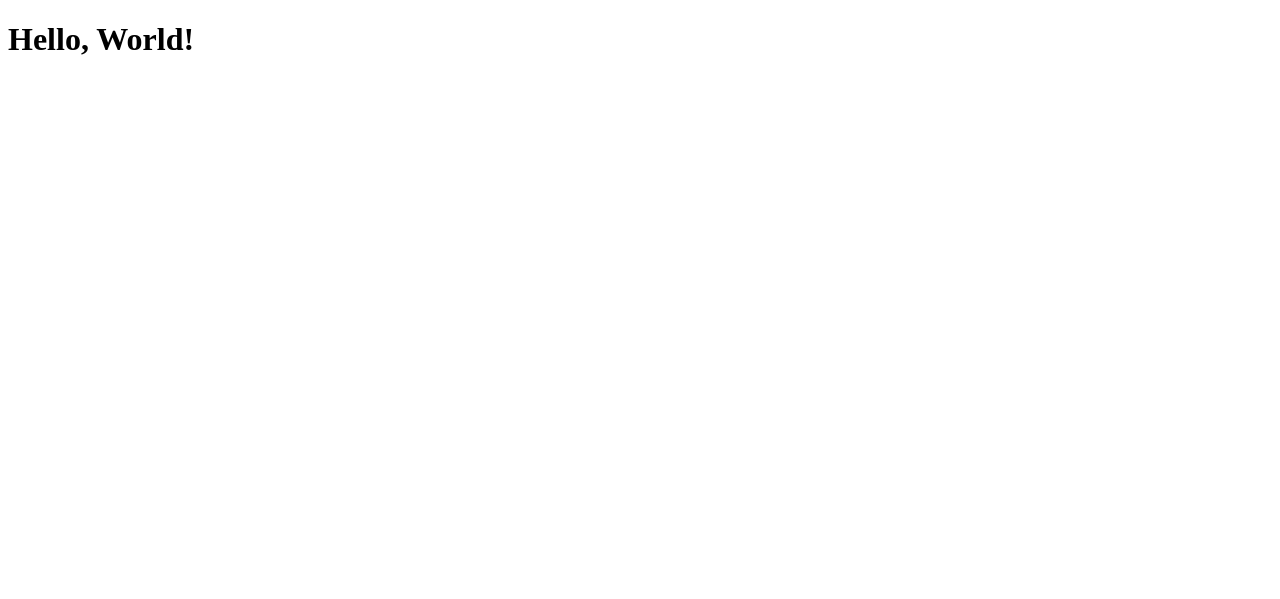
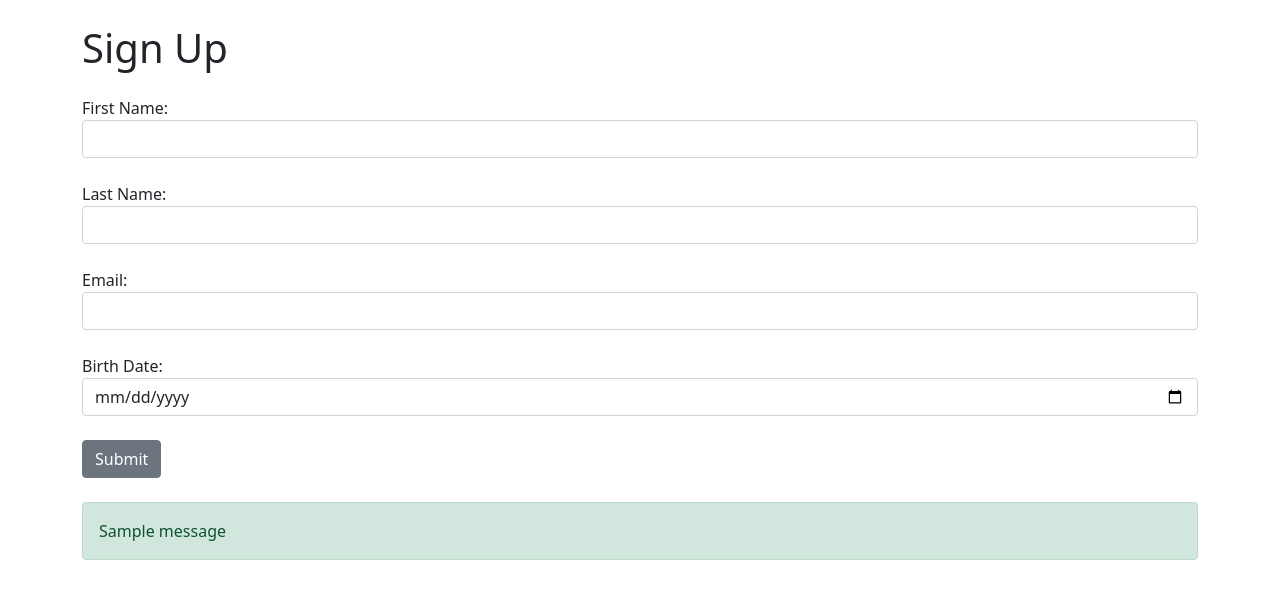
Before and after one commit to a-298/django_website, a Django app: page / in a window 1280 px wide. Before the commit the part shown is almost empty. Shown: the top 599 px of the page. Run offline with Django 5.2, Linux system fonts and the light colour scheme; tables that the repository leaves empty hold one stand-in row (values such as "Sample post"); one stand-in notice (Sample message) is shown.

Commit message:
Created a form model

```diff
--- a/UserApp/templates/index.html
+++ b/UserApp/templates/index.html
@@ -1,10 +1,42 @@
-<!DOCTYPE html>
-<html lang="en">
-<head>
-    <meta charset="UTF-8">
-    <title>Hello, World!</title>
-</head>
-<body>
-    <h1>Hello, World!</h1>
-</body>
+<!doctype html>
+<html>
+    <head>
+        <meta charset="utf-8">
+        <meta name="viewport" content="width=device-width, initial-scale=1, shrink-to-fit=no">
+        <link rel="stylesheet" href="https://cdn.jsdelivr.net/npm/bootstrap@5.1.3/dist/css/bootstrap.min.css">
+    </head>
+    <body>
+        <div class="container">
+            <h1 class="mt-4 mb-4">Sign Up</h1>
+            <form method="post">
+                {% csrf_token %}
+                <div class="form-group mb-4">
+                    <label for="first_name">First Name:</label>
+                    <input class="form-control" type="text" id="first_name" name="first_name" required>
+                </div>
+                <div class="form-group mb-4">
+                    <label for="last_name">Last Name:</label>
+                    <input class="form-control" type="text" id="last_name" name="last_name" required>
+                </div>
+                <div class="form-group mb-4">
+                    <label for="email">Email:</label>
+                    <input class="form-control" type="email" id="email" name="email" required>
+                </div>
+                <div class="form-group mb-4">
+                    <label for="date">Birth Date:</label>
+                    <input class="form-control" type="date" id="date" name="birth_date" required>
+                </div>
+                <button class="btn btn-secondary mb-4" type="submit">Submit</button>
+                {% if messages %}
+                <div class="alert alert-success">
+                    {% for message in messages %}
+                        {{ message }}
+                    {% endfor %}
+                </div>
+                {% endif %}
+            </form>
+        </div>
+        <script src="https://code.jquery.com/jquery-3.6.0.min.js"></script>
+        <script src="https://cdn.jsdelivr.net/npm/bootstrap@5.1.3/dist/js/bootstrap.min.js"></script>
+    </body>
 </html>
--- a/UserApp/views.py
+++ b/UserApp/views.py
@@ -1,5 +1,13 @@
 from django.shortcuts import render
+from .forms import ContactForm
 
 
 def index(request):
+    if request.method == "POST":
+        form = ContactForm(request.POST)
+        if form.is_valid():
+            first_name = form.cleaned_data["first_name"]
+            last_name = form.cleaned_data["last_name"]
+            email = form.cleaned_data["email"]
+            birth_date = form.cleaned_data["birth_date"]
     return render(request, "index.html")
```
Also changed, not shown: UserApp/forms.py (added, +7 -0 lines).
